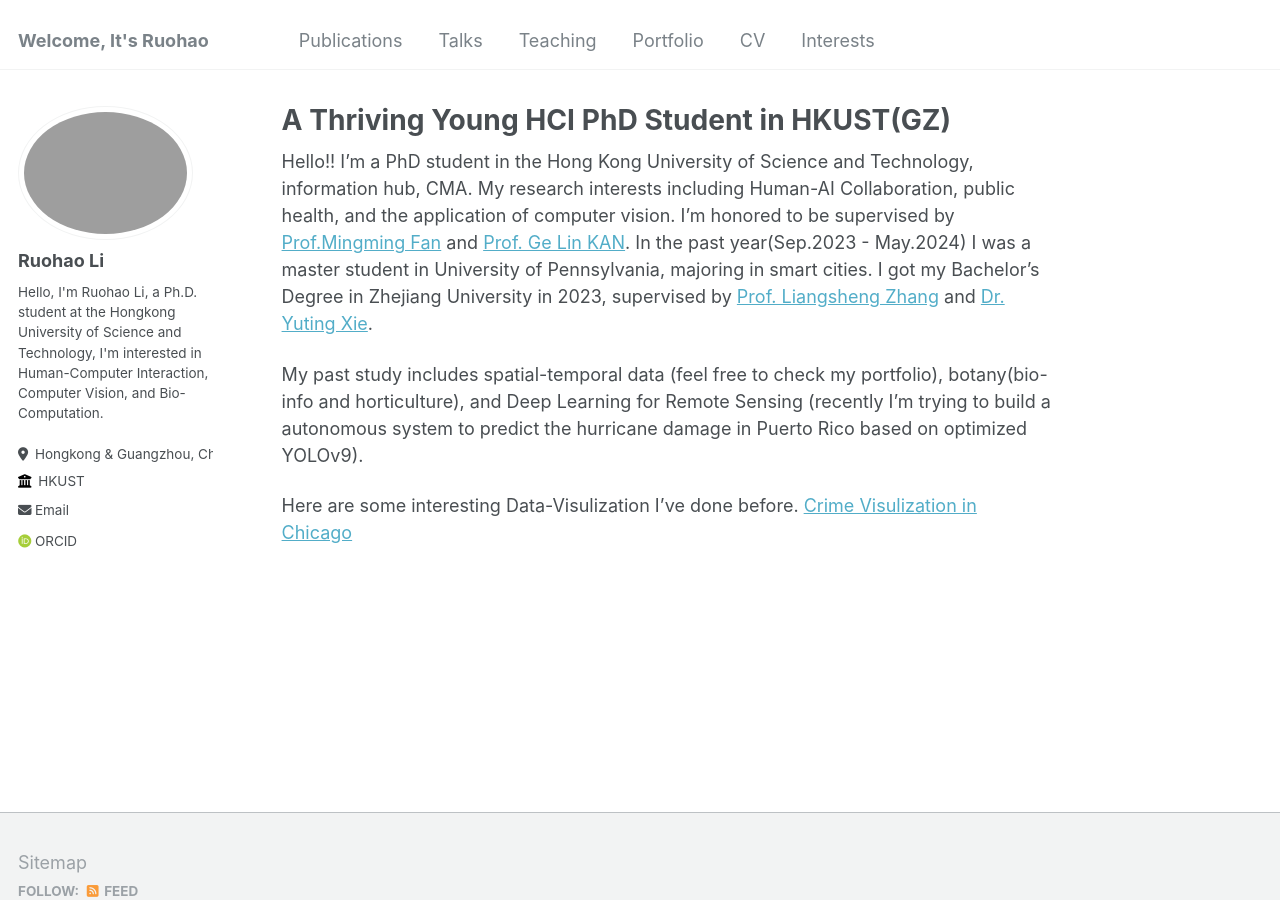
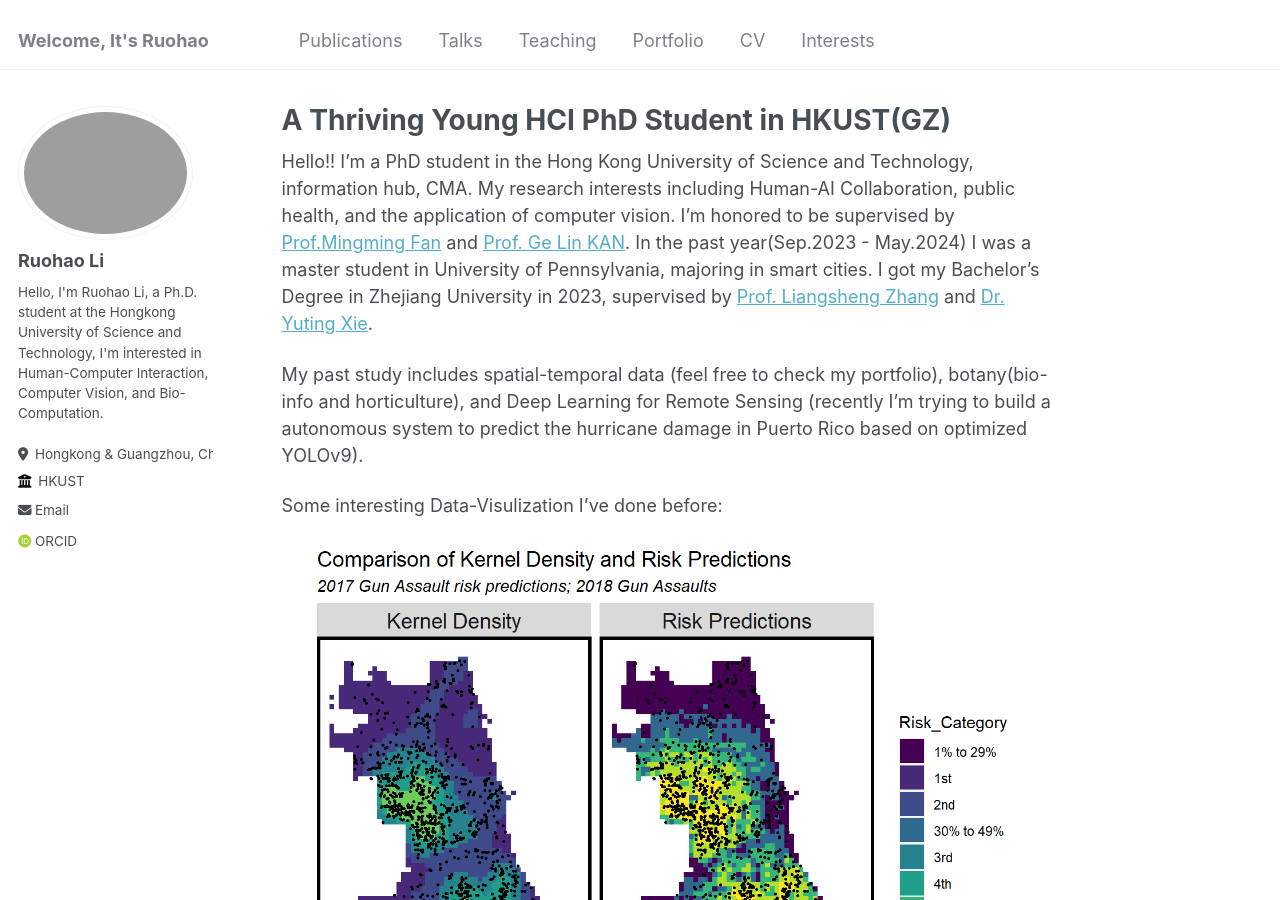
Before and after one commit to ruohaoli/ruohaoli.github.io, a Jekyll site: the page built from _pages/about.md, in a window 1280 px wide and 900 px high. Built offline with Jekyll 4.4.1, drawn with Linux system fonts in a browser that asks for light colours; some web fonts are replaced.

Commit message:
Update about.md

```diff
--- a/_pages/about.md
+++ b/_pages/about.md
@@ -11,5 +11,10 @@ Hello!! I'm a PhD student in the Hong Kong University of Science and Technology,
 
 My past study includes spatial-temporal data (feel free to check my portfolio), botany(bio-info and horticulture), and Deep Learning for Remote Sensing (recently I'm trying to build a autonomous system to predict the hurricane damage in Puerto Rico based on optimized YOLOv9).
 
-Here are some interesting Data-Visulization I've done before.
-[Crime Visulization in Chicago](/images/P1.png)
+Some interesting Data-Visulization I've done before:
+
+![Crime Visulization in Chicago](/images/P1.png)
+
+![Transportation Time-Series Data in Chicago](/images/P2.png)
+
+![Transportation Lag in California](/images/P2.png)
```
